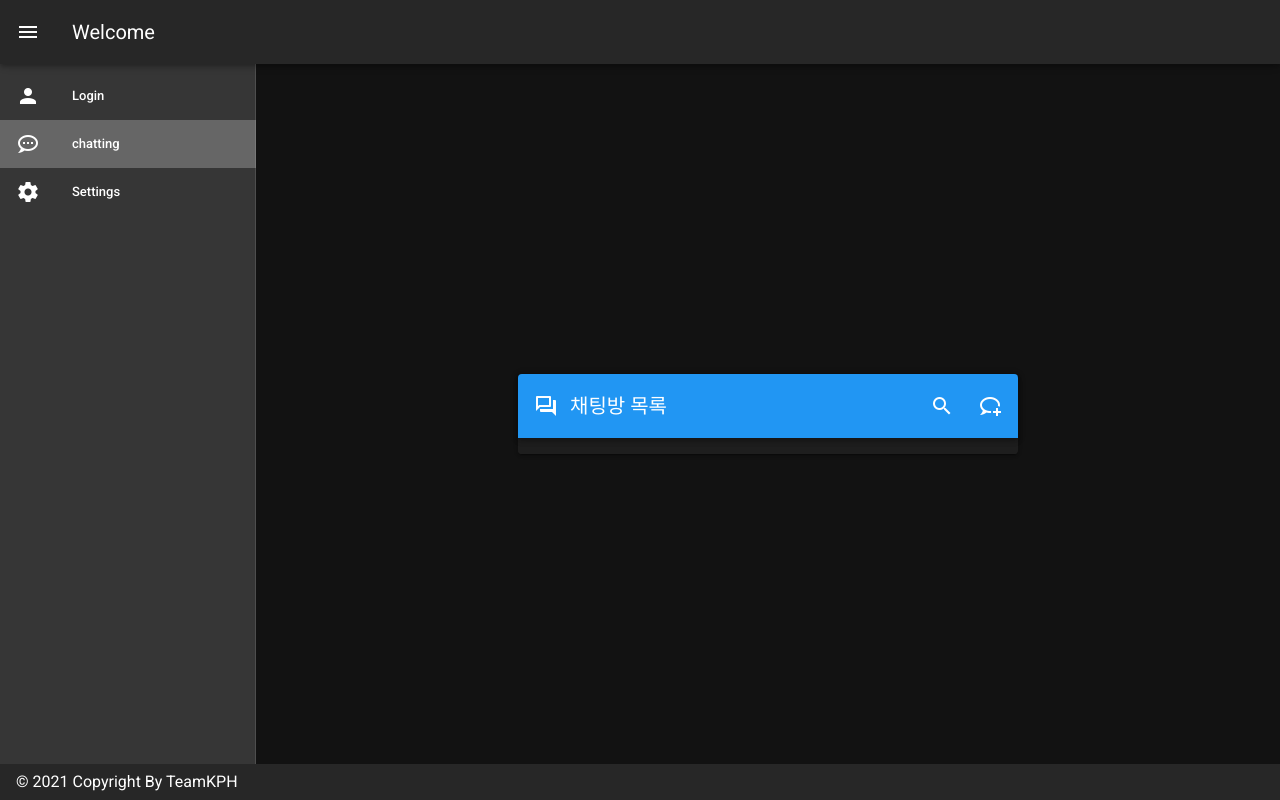
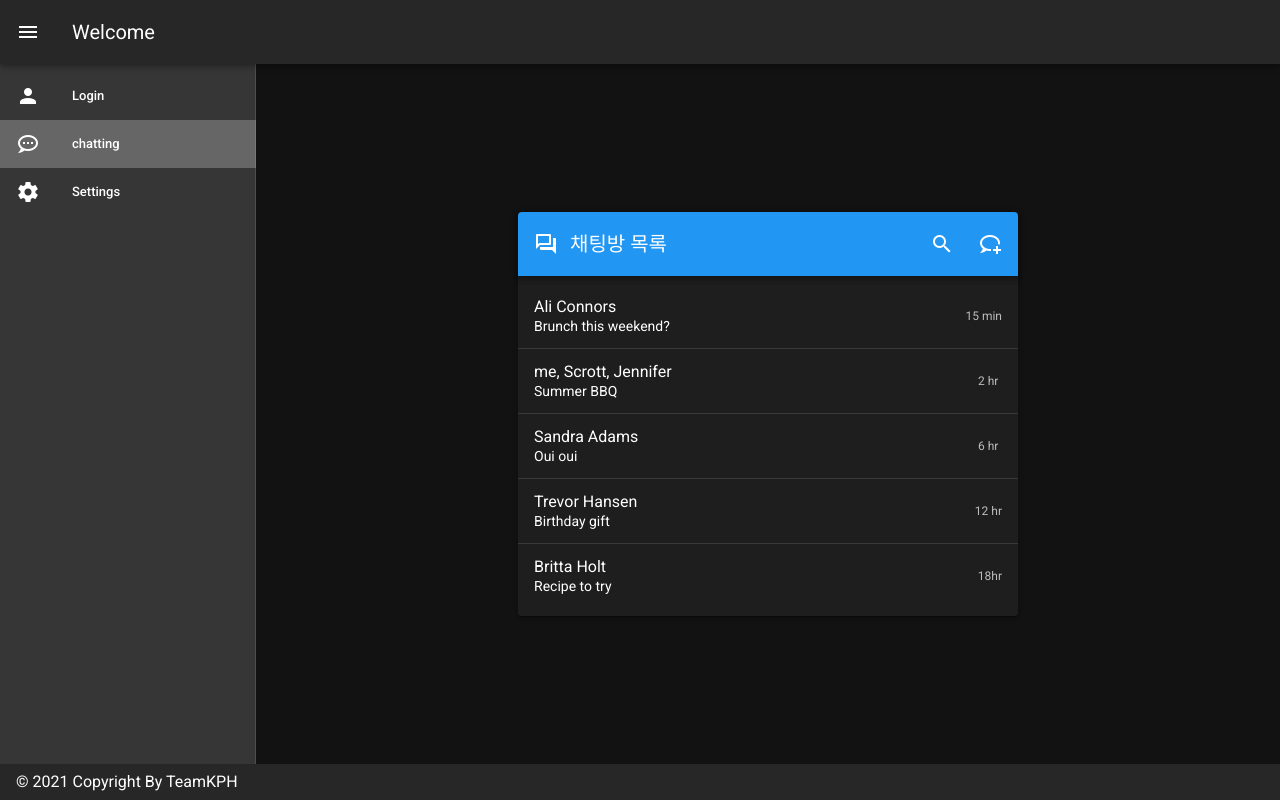
Before and after one commit to teamKPH/KPH_project, a Vue app in the folder frontend/: page /chat-list in a window 1280 px wide. Built offline with nearby package versions, Linux system fonts and the light colour scheme.

Commit message:
feat: 채팅 페이지 기본 레이아웃 & 라우터 생성

```diff
--- a/frontend/src/router/index.js
+++ b/frontend/src/router/index.js
@@ -48,6 +48,13 @@ const routes = [
     // beforeEnter: onlyAuthUser,
     component: () =>
       import(/* webpackChunkName: "chat-list" */ "../views/Chat-List.vue")
+  },
+  {
+    path: "/chat-make",
+    name: "chat-make",
+    // beforeEnter: onlyAuthUser,
+    component: () =>
+      import(/* webpackChunkName: "chat-list" */ "../views/Chat-Make.vue")
   }
 ]
 
--- a/frontend/src/views/Chat-List.vue
+++ b/frontend/src/views/Chat-List.vue
@@ -11,12 +11,12 @@
         <v-icon>mdi-magnify</v-icon>
       </v-btn>
 
-      <v-btn icon>
+      <v-btn icon link router :to="{ name: 'chat-make' }">
         <v-icon>mdi-chat-plus-outline</v-icon>
       </v-btn>
     </v-toolbar>
     <v-row v-if="searchActive">
-      <v-col cols="6" sm="4" md="6" class="ml-5"
+      <v-col cols="6" sm="4" md="6" style="margin-left:80px;"
         ><v-text-field v-if="true" label="채팅방" clearable></v-text-field
       ></v-col>
       <v-col cols="3" md="4">
@@ -29,7 +29,7 @@
     </v-row>
 
     <v-list two-line>
-      <v-list-item-group v-model="selected" multiple>
+      <v-list-item-group>
         <template v-for="(item, index) in items">
           <v-list-item :key="item.title">
             <template v-slot>
@@ -60,7 +60,42 @@
 <script>
 export default {
   data: () => ({
-    searchActive: false
+    searchActive: false,
+    selected: [2],
+    items: [
+      {
+        action: "15 min",
+        headline: "Brunch this weekend?",
+        subtitle: `I'll be in your neighborhood doing errands this weekend. Do you want to hang out?`,
+        title: "Ali Connors"
+      },
+      {
+        action: "2 hr",
+        headline: "Summer BBQ",
+        subtitle: `Wish I could come, but I'm out of town this weekend.`,
+        title: "me, Scrott, Jennifer"
+      },
+      {
+        action: "6 hr",
+        headline: "Oui oui",
+        subtitle: "Do you have Paris recommendations? Have you ever been?",
+        title: "Sandra Adams"
+      },
+      {
+        action: "12 hr",
+        headline: "Birthday gift",
+        subtitle:
+          "Have any ideas about what we should get Heidi for her birthday?",
+        title: "Trevor Hansen"
+      },
+      {
+        action: "18hr",
+        headline: "Recipe to try",
+        subtitle:
+          "We should eat this: Grate, Squash, Corn, and tomatillo Tacos.",
+        title: "Britta Holt"
+      }
+    ]
   })
 }
 </script>
--- /dev/null
+++ b/frontend/src/views/Chat-Make.vue
@@ -0,0 +1,15 @@
+<template>
+  <v-app>
+    <v-container>
+      <v-layout row wrap>
+        <v-flex align-self-center></v-flex>
+      </v-layout>
+    </v-container>
+  </v-app>
+</template>
+
+<script>
+export default {
+  data: () => ({})
+}
+</script>
```
